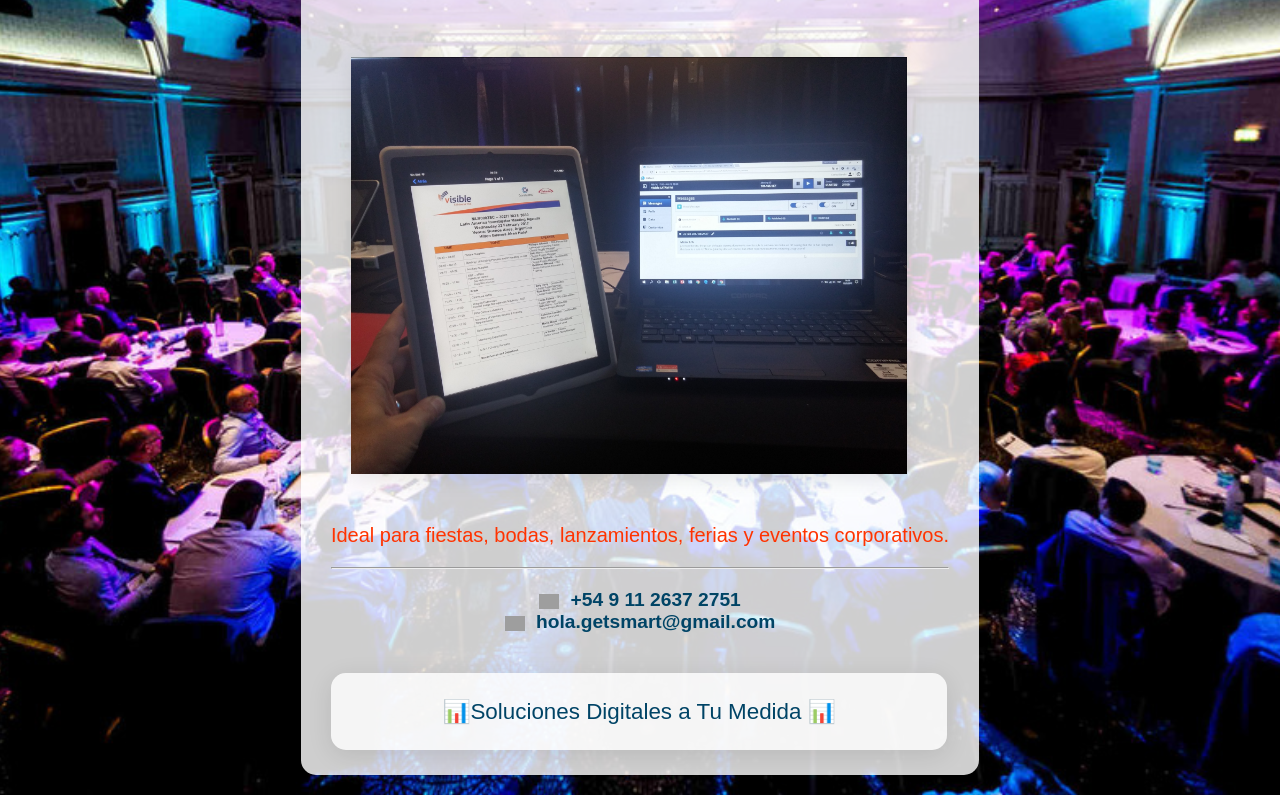
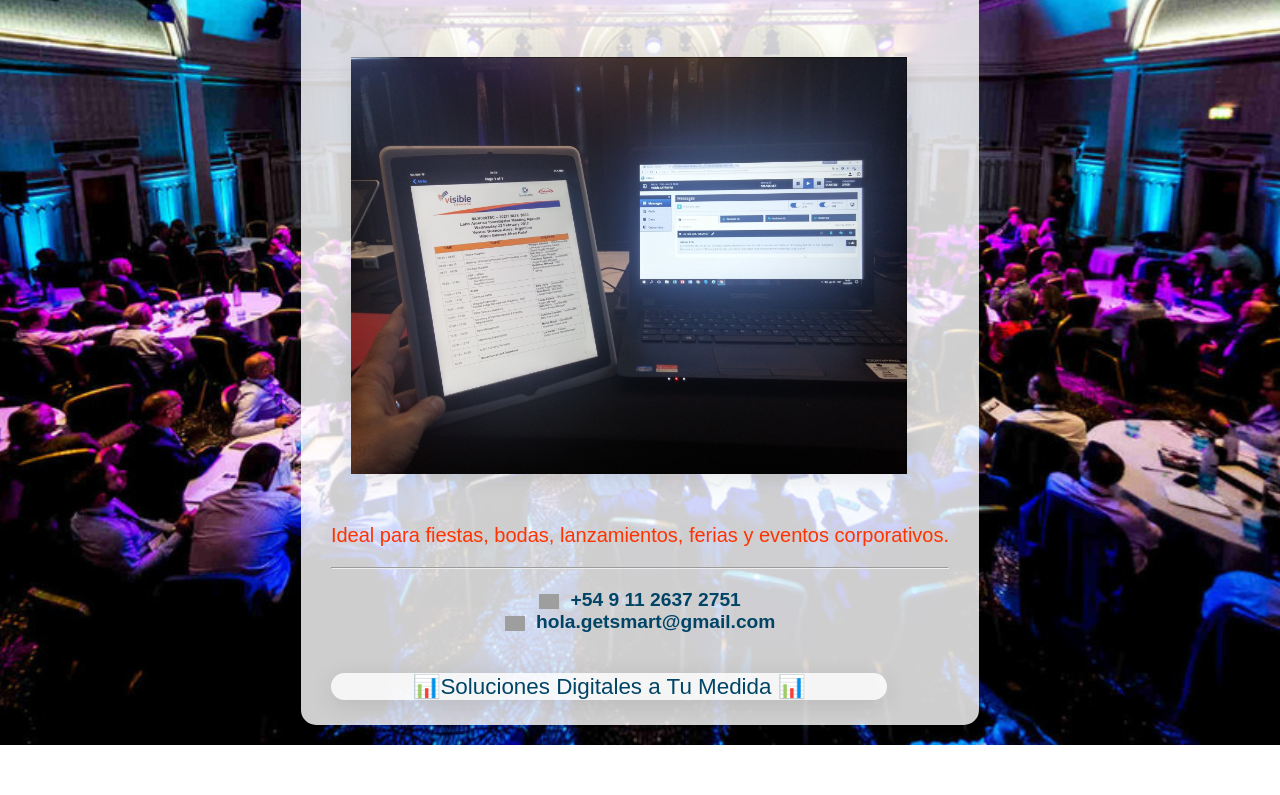
Before and after one commit to pmtargentina/getsmart, a plain HTML site: page events.html in a window 1280 px wide. Shown: the part 380-1175 px from the top of the page. After the commit the page ends 1125 px from the top, so only its background shows below. Drawn offline with Linux system fonts and the light colour scheme; grey boxes are pictures that could not be loaded.

Commit message:
Update events.html

```diff
--- a/events.html
+++ b/events.html
@@ -20,7 +20,7 @@
     }
     .flyer {
       background-color: #ffffffce;
-      max-width: 60%;
+      max-width: 80%;
       padding: 25px 30px;
       border-radius: 15px;
       box-shadow: 0 5px 25px rgba(0,0,0,0.1);
@@ -28,7 +28,6 @@
     .flyer2 {
       background-color: #ffffffce;
       width: 90%;
-      padding: 25px 30px;
       border-radius: 15px;
       box-shadow: 0 5px 25px rgba(0,0,0,0.1);
       margin-top: 40px;
```
